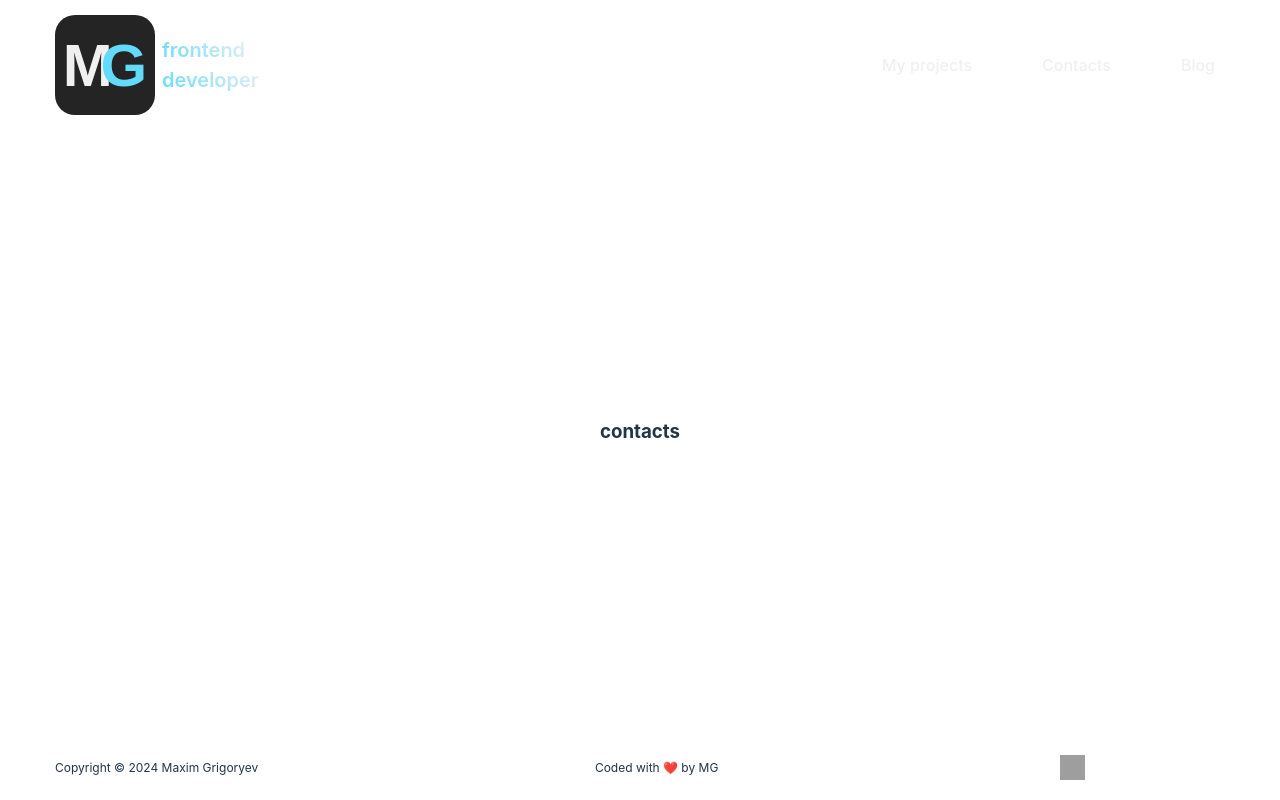
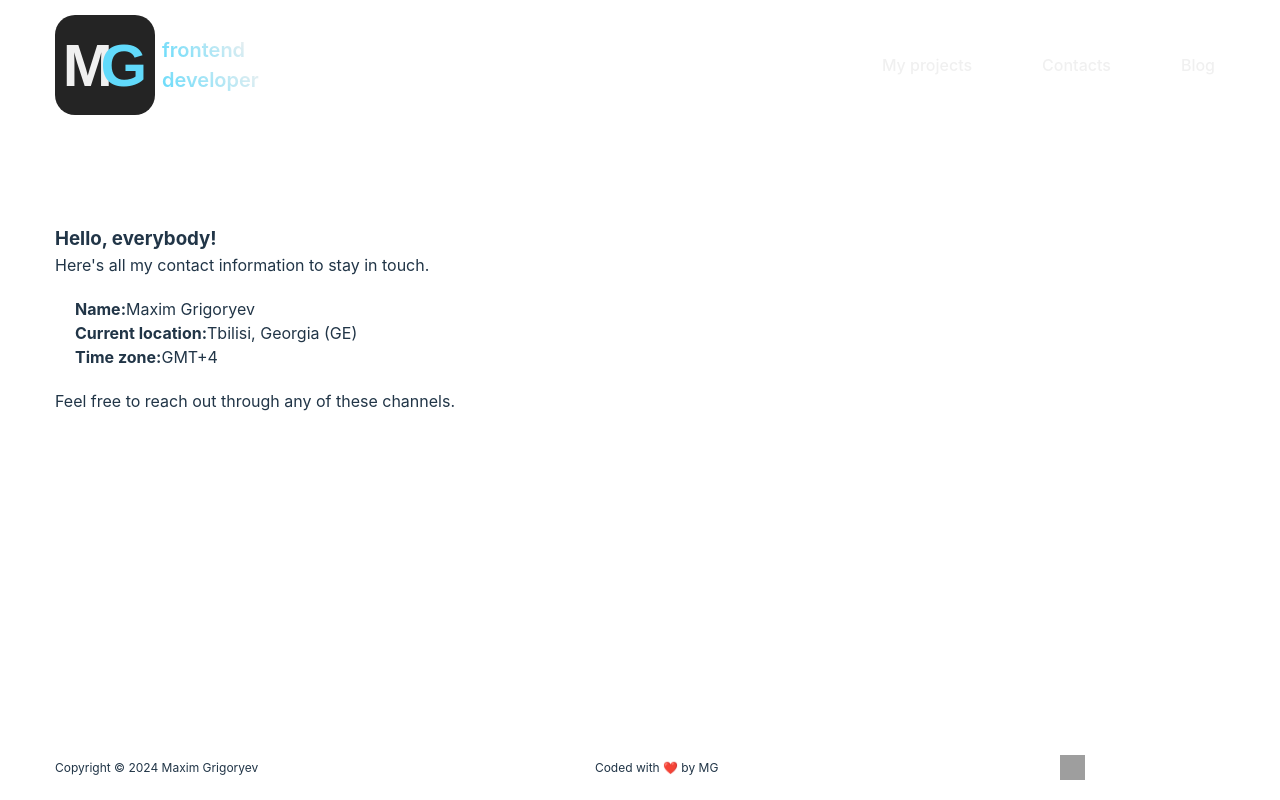
Before and after one commit to mgDentist/maxim_grigoryev_frontend_dev, a React (Vite) app: page /contacts in a window 1280 px wide. Built offline with nearby package versions, Linux system fonts and the light colour scheme; grey boxes are pictures that could not be loaded.

Commit message:
feat started to add contacts page

```diff
--- /dev/null
+++ b/src/DB/DB-contacts-addresses.js
@@ -0,0 +1,7 @@
+const contactsAddresses = [
+    { key: 'name', label: 'Name', description: 'Maxim Grigoryev',},
+    { key: 'location', label: 'Current location', description: 'Tbilisi, Georgia (GE)',},
+    { key: 'timeZone', label: 'Time zone', description: 'GMT+4',},
+]
+
+export default contactsAddresses;
--- a/src/Pages/Contacts/Contacts.jsx
+++ b/src/Pages/Contacts/Contacts.jsx
@@ -1,10 +1,17 @@
+import ContactAddress from '../../components/ContactAddress/ContactAddress';
+
 import './Contacts.scss';
 
 const Contacts = () => {
     return (
         <section className="contacts">
             <div className="contacts__container">
-                <h3>contacts</h3>
+                <h3>Hello, everybody!</h3>
+                <p>Here&apos;s all my contact information to stay in touch.</p>
+
+                <ContactAddress className="contacts__address" />
+
+                <p>Feel free to reach out through any of these channels.</p>
             </div>
         </section>
     )
--- a/src/Pages/Contacts/Contacts.scss
+++ b/src/Pages/Contacts/Contacts.scss
@@ -2,9 +2,15 @@
     flex: 1 0 auto;
     display: flex;
     flex-direction: column;
-    justify-content: center;
-    align-items: center;
-    padding: 15px 55px 10px;
+    justify-content: start;
+    align-items: start;
+    padding: 100px 55px 100px;
 }
 
-.contacts__container {}
+.contacts__container {
+    text-align: start;
+}
+
+.contacts__address {
+    padding: 20px;
+}
--- /dev/null
+++ b/src/components/ContactAddress/ContactAddress.jsx
@@ -0,0 +1,23 @@
+import contactsAddresses from "../../DB/DB-contacts-addresses";
+
+// eslint-disable-next-line react/prop-types
+const ContactAddress = ({ className }) => {
+
+    return (
+        <div className={className}>
+            <ul>
+                {contactsAddresses.map((item) => (
+                    <li
+                        className=""
+                        key={item.key}>
+                        <b>{item.label}:</b>
+                        <span>{item.description}</span>
+                    </li>
+                ))}
+            </ul>
+
+        </div>
+    )
+};
+
+export default ContactAddress;
```
Also changed, not shown: src/components/ContactAddress/ContactAddress.scss (added).
